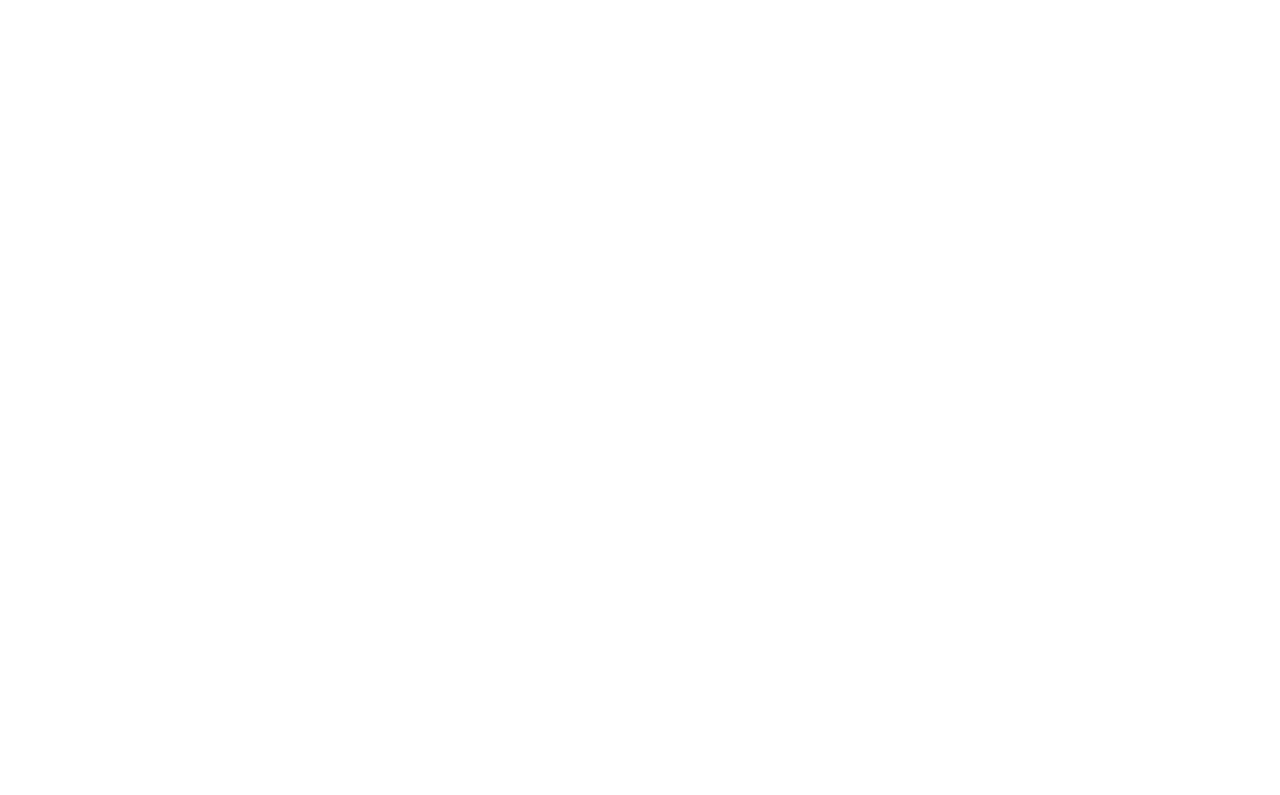
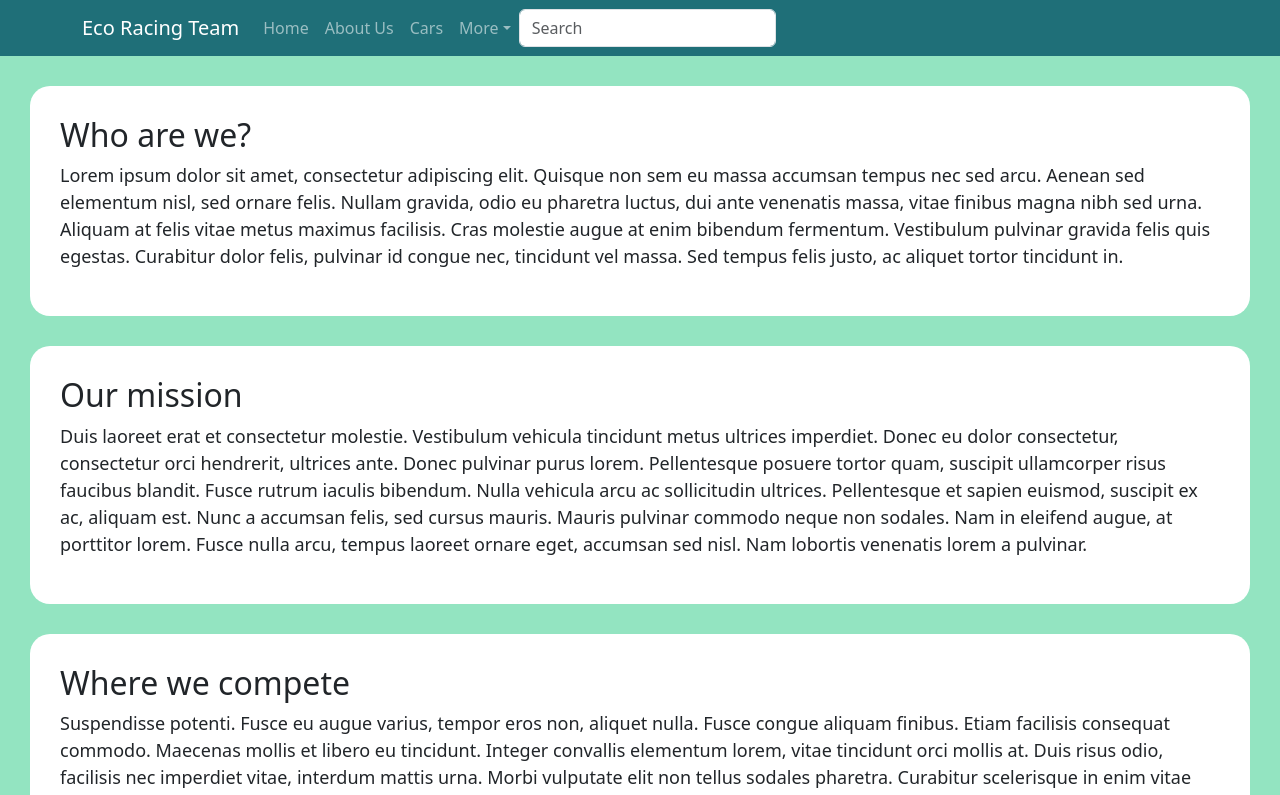
Before and after one commit to MoAshrafPT/frontend, a React (Create React App) app: page /about in a window 1280 px wide. Before the commit this address had no page. Shown: the top 795 px of the page. Built offline with nearby package versions, Linux system fonts and the light colour scheme.

Commit message:
added about page

```diff
--- a/package.json
+++ b/package.json
@@ -12,6 +12,7 @@
     "@types/react-dom": "^18.2.17",
     "bootstrap": "^5.3.2",
     "react": "^18.2.0",
+    "react-bootstrap": "^2.9.1",
     "react-dom": "^18.2.0",
     "react-loading": "^2.0.3",
     "react-router-dom": "^6.20.1",
--- a/src/App.tsx
+++ b/src/App.tsx
@@ -1,8 +1,9 @@
 import React from 'react';
 import logo from './logo.svg';
-import Login from './Login';
+import Login from './components/Login';
 import Signup from './Signup';
-import Home from './Home';
+import Home from './components/Home';
+import About from './components/About';
 import { BrowserRouter, Routes , Route } from 'react-router-dom';
 
 
@@ -14,6 +15,7 @@
          <Route path='/signup' element={<Signup/>}></Route>
          <Route path='/login' element={<Login/>}></Route>
          <Route path='/home' element={<Home/>}></Route>
+         <Route path='/about' element={<About/>}></Route>
       </Routes>
     </BrowserRouter>
   );
--- a/src/Home.tsx
+++ /dev/null
@@ -1,13 +0,0 @@
-import React from "react";
-import {Link} from "react-router-dom"
-import Navbar from "./Navbar";
-
-function Home()
-{  return(
-    <div className="general-appearance">
-    <Navbar/>
-    </div>
-    )
-}
-
-export default Home;
--- /dev/null
+++ b/src/components/About.tsx
@@ -0,0 +1,24 @@
+import React from "react";
+import {Link} from "react-router-dom"
+import Navbar from "./Navbar";
+
+export default function About()
+{
+    return(
+        <div className="general-appearance">
+            <Navbar/>
+            <div className="float-text">
+            <h2>Who are we?</h2>
+            <p>Lorem ipsum dolor sit amet, consectetur adipiscing elit. Quisque non sem eu massa accumsan tempus nec sed arcu. Aenean sed elementum nisl, sed ornare felis. Nullam gravida, odio eu pharetra luctus, dui ante venenatis massa, vitae finibus magna nibh sed urna. Aliquam at felis vitae metus maximus facilisis. Cras molestie augue at enim bibendum fermentum. Vestibulum pulvinar gravida felis quis egestas. Curabitur dolor felis, pulvinar id congue nec, tincidunt vel massa. Sed tempus felis justo, ac aliquet tortor tincidunt in.</p>
+            </div>
+            <div className="float-text">
+            <h2>Our mission</h2>
+            <p>Duis laoreet erat et consectetur molestie. Vestibulum vehicula tincidunt metus ultrices imperdiet. Donec eu dolor consectetur, consectetur orci hendrerit, ultrices ante. Donec pulvinar purus lorem. Pellentesque posuere tortor quam, suscipit ullamcorper risus faucibus blandit. Fusce rutrum iaculis bibendum. Nulla vehicula arcu ac sollicitudin ultrices. Pellentesque et sapien euismod, suscipit ex ac, aliquam est. Nunc a accumsan felis, sed cursus mauris. Mauris pulvinar commodo neque non sodales. Nam in eleifend augue, at porttitor lorem. Fusce nulla arcu, tempus laoreet ornare eget, accumsan sed nisl. Nam lobortis venenatis lorem a pulvinar.</p>
+            </div>
+            <div className="float-text">
+            <h2>Where we compete</h2>
+            <p>Suspendisse potenti. Fusce eu augue varius, tempor eros non, aliquet nulla. Fusce congue aliquam finibus. Etiam facilisis consequat commodo. Maecenas mollis et libero eu tincidunt. Integer convallis elementum lorem, vitae tincidunt orci mollis at. Duis risus odio, facilisis nec imperdiet vitae, interdum mattis urna. Morbi vulputate elit non tellus sodales pharetra. Curabitur scelerisque in enim vitae aliquam. Proin a dolor ac est ornare ornare eu vel lacus. Morbi non lacus cursus, euismod tellus in, hendrerit lorem. Aliquam ac orci ultricies, fermentum leo eget, elementum tellus. Duis tincidunt enim turpis, id mollis leo ornare in. Pellentesque rutrum at mauris nec malesuada. Nulla interdum dolor purus. Ut nunc urna, mollis id velit sed, interdum semper tellus.</p>
+            </div>
+        </div>
+    )
+}
--- /dev/null
+++ b/src/components/Home.tsx
@@ -0,0 +1,28 @@
+import React from "react";
+import {Link} from "react-router-dom"
+import Navbar from "./Navbar";
+import Carousel from 'react-bootstrap/Carousel';
+
+function Home()
+{  return(
+    <div className="general-appearance" >
+        <Navbar/>
+        <div className = 'float-text'>
+            <p>Hello</p>
+        </div>
+        {/* <div>
+            <Carousel>
+                <Carousel.Item>
+                    <img src="" alt="" />
+                    <Carousel.Caption>
+                        <h3>First slide label</h3>
+                        <p>Nulla vitae elit libero, a pharetra augue mollis interdum.</p>
+                    </Carousel.Caption>
+                </Carousel.Item>
+         </Carousel>
+        </div> */}
+    </div>
+    )
+}
+
+export default Home;
--- a/src/Login.tsx
+++ b/src/components/Login.tsx
@@ -1,7 +1,7 @@
 import React from "react";
 import { Link } from "react-router-dom";
 import "./form.css"
-import "./Validation"
+import "../Validation"
 function Login()
 {
     return(
--- a/src/Navbar.tsx
+++ b/src/components/Navbar.tsx
@@ -15,10 +15,10 @@
         <div className="collapse navbar-collapse" id="navbarsExample07">
           <ul className="navbar-nav mr-auto">
             <li className="nav-item active">
-              <a className="nav-link" href="#">Home</a>
+              <Link to='/home' className="nav-link">Home</Link>
             </li>
             <li className="nav-item">
-              <a className="nav-link" href="#">About Us</a>
+              <Link to ='/about' className="nav-link">About Us</Link>
             </li>
             <li className="nav-item">
               <a className="nav-link" href="#">Cars</a>
--- a/src/form.css
+++ b/src/components/form.css
@@ -10,5 +10,13 @@
     color: gold !important;
 }
 .general-appearance{
+    height: 120vh;
     background-color: #93e4c1;
 }
+.float-text{
+    font-size: large;
+    border-radius: 20px;
+    background-color: white;
+    margin: 30px;
+    padding: 30px;
+}
--- a/src/index.tsx
+++ b/src/index.tsx
@@ -2,7 +2,7 @@
 import ReactDOM from 'react-dom/client';
 import './index.css';
 import App from './App';
-import Login from './Login';
+import Login from './components/Login';
 import 'bootstrap/dist/css/bootstrap.min.css'
 import reportWebVitals from './reportWebVitals';
 
```
Also changed, not shown: 1 other file (tests, documents, lock files or other folders).
